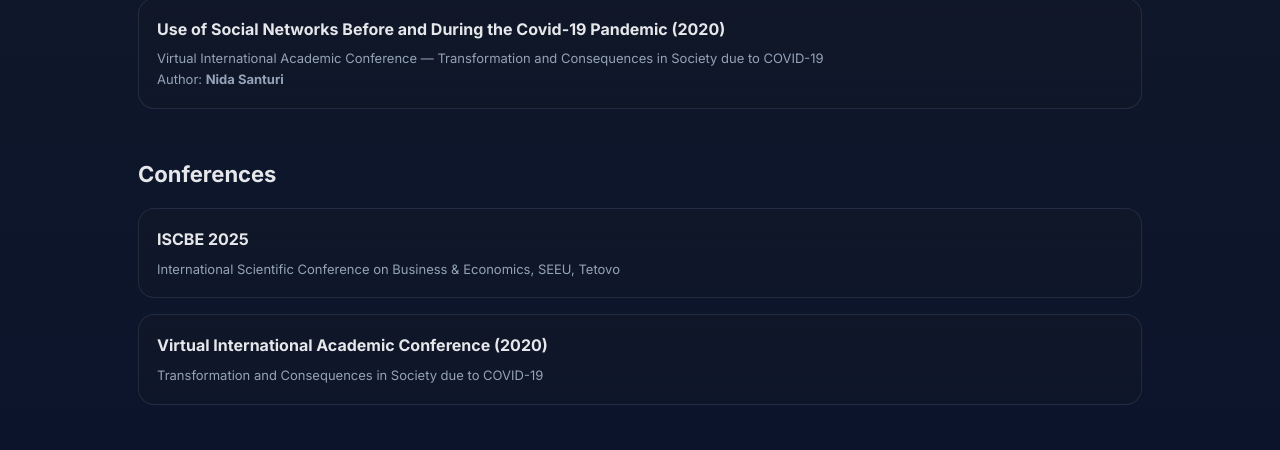
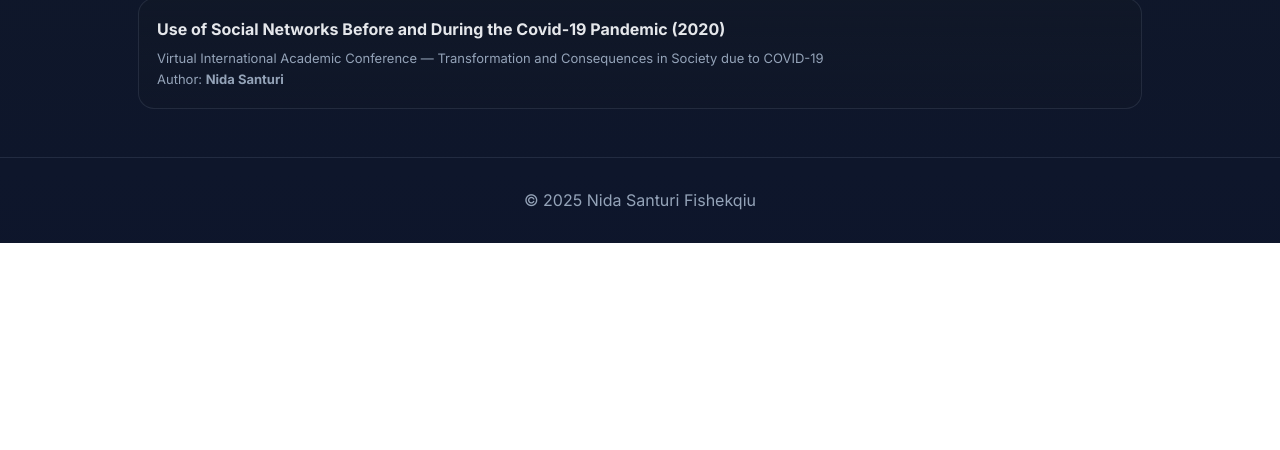
Before and after one commit to Nida-Santuri/Nida-Santuri.github.io, a plain HTML site: page index.html in a window 1280 px wide. Shown: the part 2432-2882 px from the top of the page. After the commit the page ends 2675 px from the top, so only its background shows below. Drawn offline with Linux system fonts and the light colour scheme.

Commit message:
Add files via upload

```diff
--- a/index.html
+++ b/index.html
@@ -214,19 +214,7 @@
 
 
 
-    <section id="conferences">
-      <h2>Conferences</h2>
-      <div class="grid">
-        <div class="item">
-          <h3>ISCBE 2025</h3>
-          <div class="meta">International Scientific Conference on Business & Economics, SEEU, Tetovo</div>
-        </div>
-        <div class="item">
-          <h3>Virtual International Academic Conference (2020)</h3>
-          <div class="meta">Transformation and Consequences in Society due to COVID-19</div>
-        </div>
-      </div>
-    </section>
+
   </main>
 
   <footer>
```
